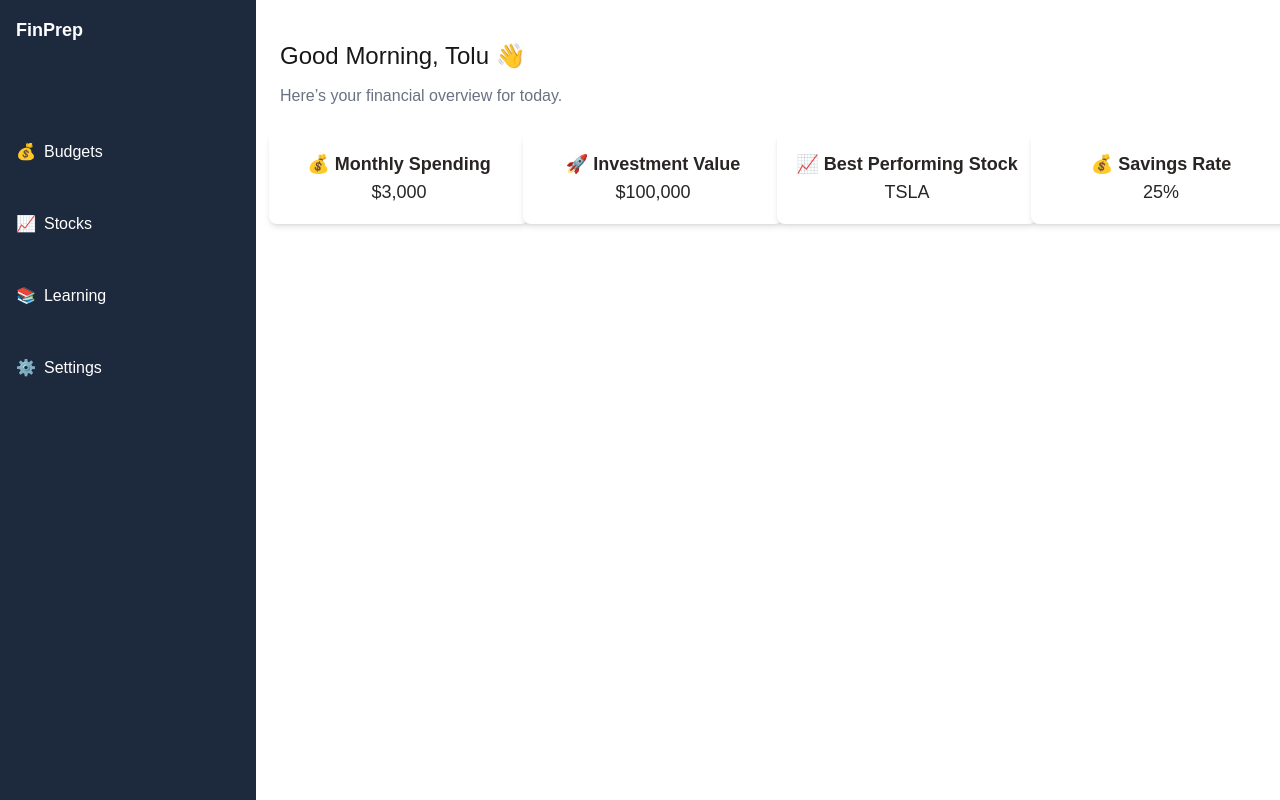
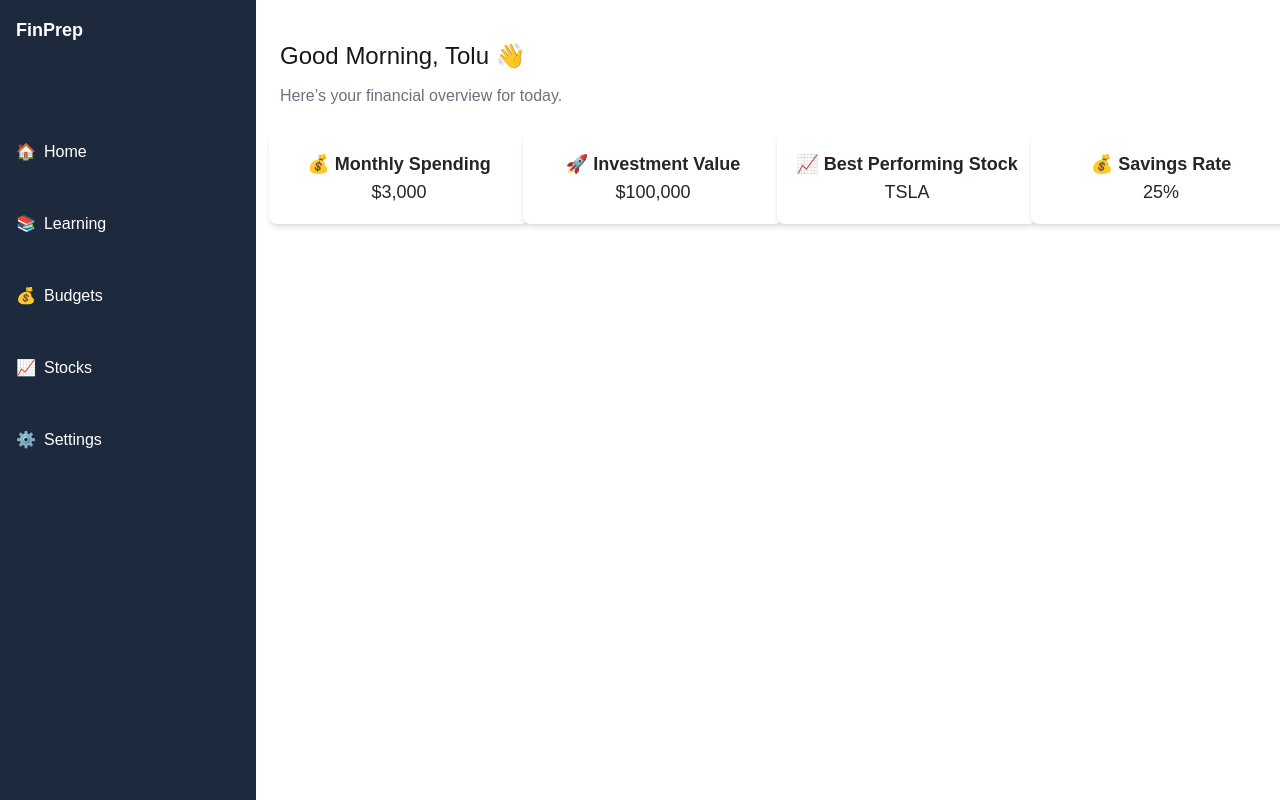
Before and after one commit to toluodunuga23/personal-finance-app, a Next.js app: page / in a window 1280 px wide. Built offline with nearby package versions, Linux system fonts and the light colour scheme.

Commit message:
updated Sidebar icons

```diff
--- a/src/components/Sidebar.tsx
+++ b/src/components/Sidebar.tsx
@@ -8,6 +8,16 @@ const Navbar = () => {
                 </div>
                 <div className='gap-4 mt-20 '>
                 <ul className="space-y-12">
+                <li className="text-white hover:text-gray-300">
+                        <a href="/" className="flex items-center ">
+                            <span className="mr-2">🏠</span> Home
+                        </a>
+                    </li>
+                    <li className="text-white hover:text-gray-300">
+                        <a href="/learning" className="flex items-center">
+                            <span className="mr-2">📚</span>Learning
+                        </a>
+                    </li>
                    <li className="text-white hover:text-gray-300">
                         <a href="/create-meal" className="flex items-center ">
                             <span className="mr-2">💰</span> Budgets
@@ -16,11 +26,6 @@ const Navbar = () => {
                     <li className="text-white hover:text-gray-300">
                         <a href="/create-meal" className="flex items-center">
                             <span className="mr-2">📈</span> Stocks
-                        </a>
-                    </li>
-                    <li className="text-white hover:text-gray-300">
-                        <a href="/create-meal" className="flex items-center">
-                            <span className="mr-2">📚</span>Learning
                         </a>
                     </li>
                     <li className="text-white hover:text-gray-300">
```
